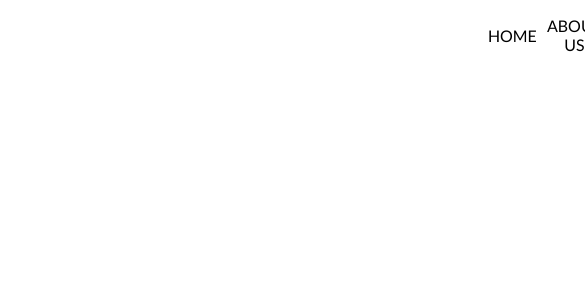
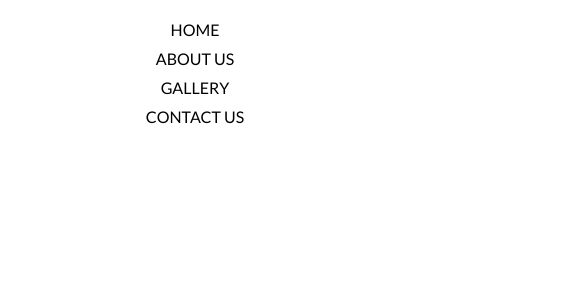
Before and after one commit to rimamenaa/DarKenza, a React (Vite) app: page / in a window 390 px wide. Shown: the top 300 px of the page, 585 px wide, since content can reach past the window. Built offline with nearby package versions, Linux system fonts and the light colour scheme.

Commit message:
responsive navbar

```diff
--- a/src/Components/NavbarStyles.css
+++ b/src/Components/NavbarStyles.css
@@ -15,3 +15,23 @@
 .navLinks:hover {
     color: #ffbf00;
 }
+
+@media screen and (max-width: 1300px) {
+    .navMenu {
+        display: flex;
+        flex-direction: column;
+        justify-content: flex-start;
+        width: 100%;
+        height: auto;
+        position: absolute;
+        top: 0;
+        left: 0;
+        align-items: stretch;
+        padding: 20px 0 20px 0;
+        margin: 0;
+    }
+    .navLinks {
+        display: block;
+        width: 100%;
+    }
+}
```
